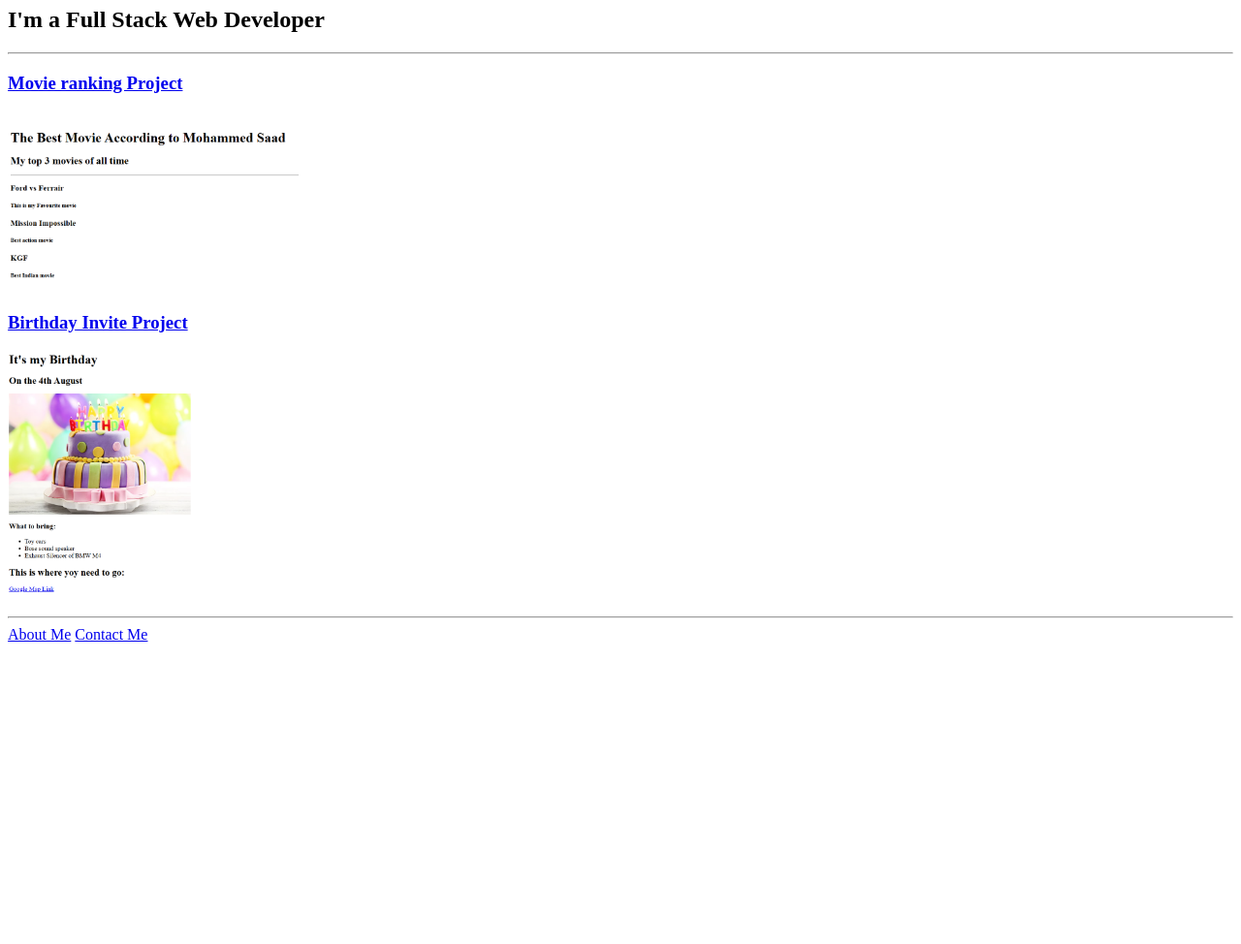
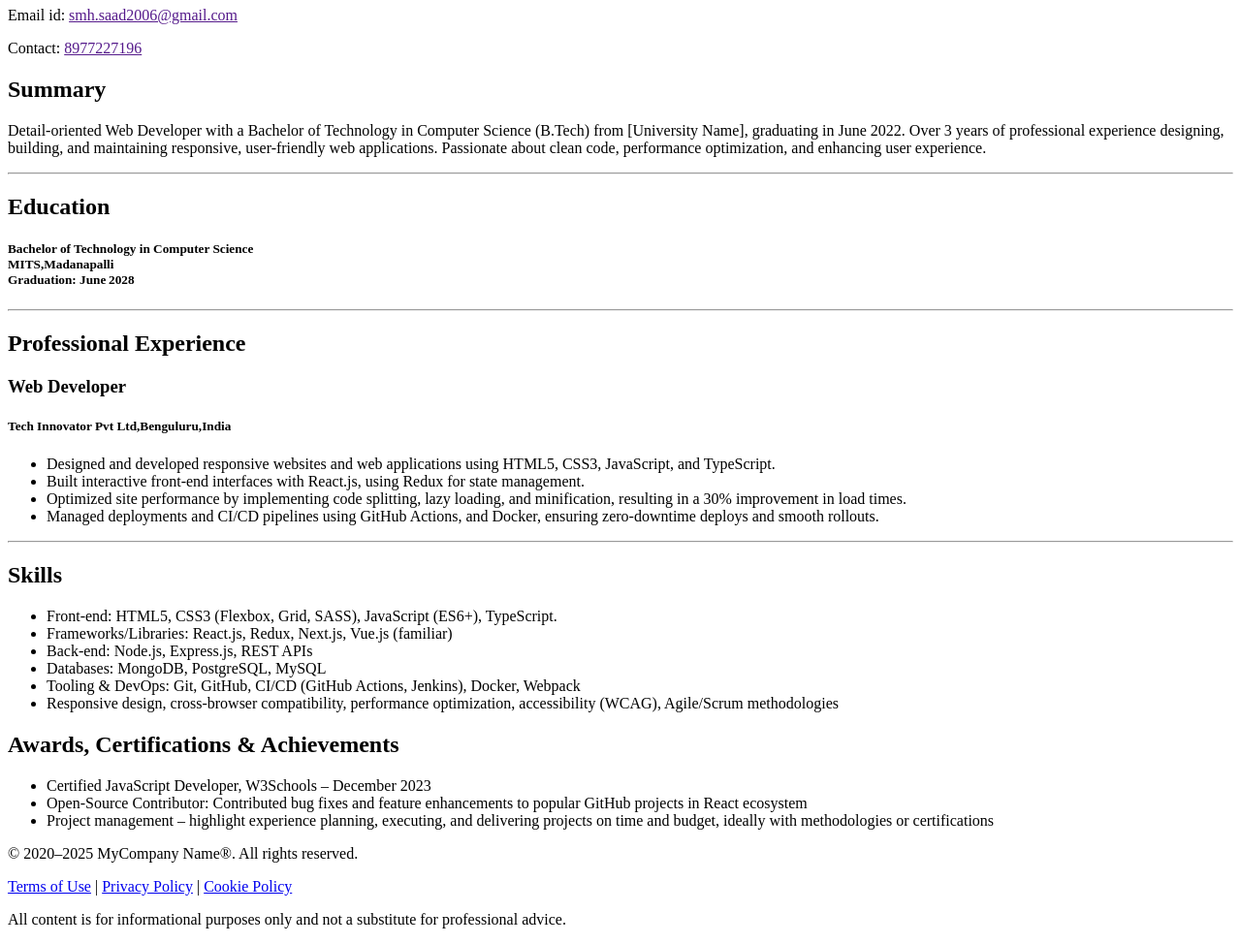
Before and after one commit to mohammed-Saad-Shaik/HTML-portfolio, a plain HTML site: page index.html in a window 1280 px wide. Shown: the part 73-1047 px from the top of the page at 97% size. Before the commit the page ends 800 px from the top, so only its background shows below. Drawn offline with Linux system fonts and the light colour scheme.

Commit message:
Add files via upload

```diff
--- a/index.html
+++ b/index.html
@@ -3,28 +3,59 @@
 <head>
     <meta charset="UTF-8">
     <meta name="viewport" content="width=device-width, initial-scale=1.0">
-    <title>Portfolio Website</title>
+    <title>My Resume</title>
     <style>
-        .Fit-picture {
-            width: 300px;
+        h1{
+            text-align: center;
         }
     </style>
 </head>
 <body>
-    <h1>Mohammed Saad's Portfolio</h1>
-    <h2>I'm a Full Stack Web Developer</h2>
+    <h1>Mohammed Saad Hussain</h1>
+    <p>Email id: <a href="">smh.saad2006@gmail.com</a></p>
+    <p>Contact: <a href="">8977227196</a></p>
+    <h2>Summary</h2>
+    <p>Detail-oriented Web Developer with a Bachelor of Technology in Computer Science (B.Tech) from [University Name], graduating in June 2022. Over 3 years of professional experience designing, building, and maintaining responsive, user-friendly web applications. Passionate about clean code, performance optimization, and enhancing user experience.</p>
     <hr />
+    <h2>Education</h2>
+    <h5>Bachelor of Technology in Computer Science<br />
+        MITS,Madanapalli<br />
+        Graduation: June 2028
+    </h5>
+    <hr />
+    <h2>Professional Experience</h2>
+    <h3>Web Developer</h3>
+    <h5>Tech Innovator Pvt Ltd,Benguluru,India</h5>
+    <ul>
+        <li>Designed and developed responsive websites and web applications using HTML5, CSS3, JavaScript, and TypeScript.</li>
+        <li>Built interactive front-end interfaces with React.js, using Redux for state management.</li>
+        <li>Optimized site performance by implementing code splitting, lazy loading, and minification, resulting in a 30% improvement in load times.</li>
+        <li>Managed deployments and CI/CD pipelines using GitHub Actions, and Docker, ensuring zero-downtime deploys and smooth rollouts.</li>
+    </ul>
+        <hr />
+        <h2>Skills</h2>
+        <ul>
+            <li>Front‑end: HTML5, CSS3 (Flexbox, Grid, SASS), JavaScript (ES6+), TypeScript.</li>
+            <li>Frameworks/Libraries: React.js, Redux, Next.js, Vue.js (familiar)</li>
+            <li>Back‑end: Node.js, Express.js, REST APIs</li>
+            <li>Databases: MongoDB, PostgreSQL, MySQL</li>
+            <li>Tooling & DevOps: Git, GitHub, CI/CD (GitHub Actions, Jenkins), Docker, Webpack</li>
+            <li>Responsive design, cross-browser compatibility, performance optimization, accessibility (WCAG), Agile/Scrum methodologies</li>
+        </ul>
 
-    <h3><a href="./public/movie-ranking.html">Movie ranking Project</a></h3>
-        <br />
-    <img class="Fit-picture" src="./assets/images/movie-ranking.png.png" alt="movie-ranking project" srcset="">
+    <h2>Awards, Certifications & Achievements</h2>
+        <ul>
+            <li>Certified JavaScript Developer, W3Schools – December 2023</li>
+            <li>Open-Source Contributor: Contributed bug fixes and feature enhancements to popular GitHub projects in React ecosystem</li>
+            <li>Project management – highlight experience planning, executing, and delivering projects on time and budget, ideally with methodologies or certifications</li>
+        </ul>
 
-    <br />
-    <h3><a href="./public/birthday-invite.html">Birthday Invite Project</a></h3>
-    <img class="Fit-picture" src="./assets/images/birthinvite.png.png" alt="birthday-invite" srcset="">
-    <hr />
+    <footer>
+  <p>© 2020–<script>document.write(new Date().getFullYear());</script> MyCompany Name®. All rights reserved.</p>
+  <p><a href="/terms.html">Terms of Use</a> | <a href="/privacy.html">Privacy Policy</a> | <a href="/cookies.html">Cookie Policy</a></p>
+  <p>All content is for informational purposes only and not a substitute for professional advice.</p>
+</footer>
 
-    <a href="./public/about.html">About Me</a>
-    <a href="./public/contact.html">Contact Me</a>
+
 </body>
 </html>
```
Lines whose indentation alone changed are shown as unchanged.
